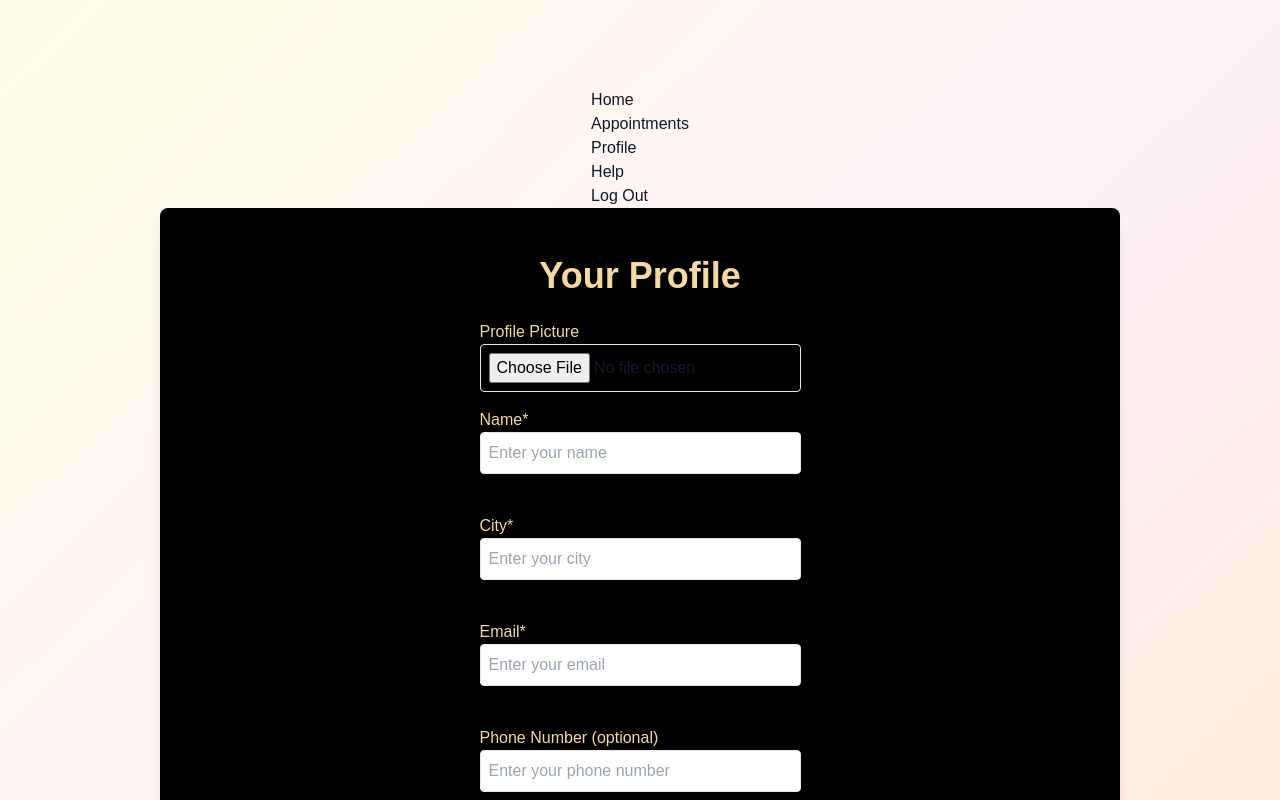
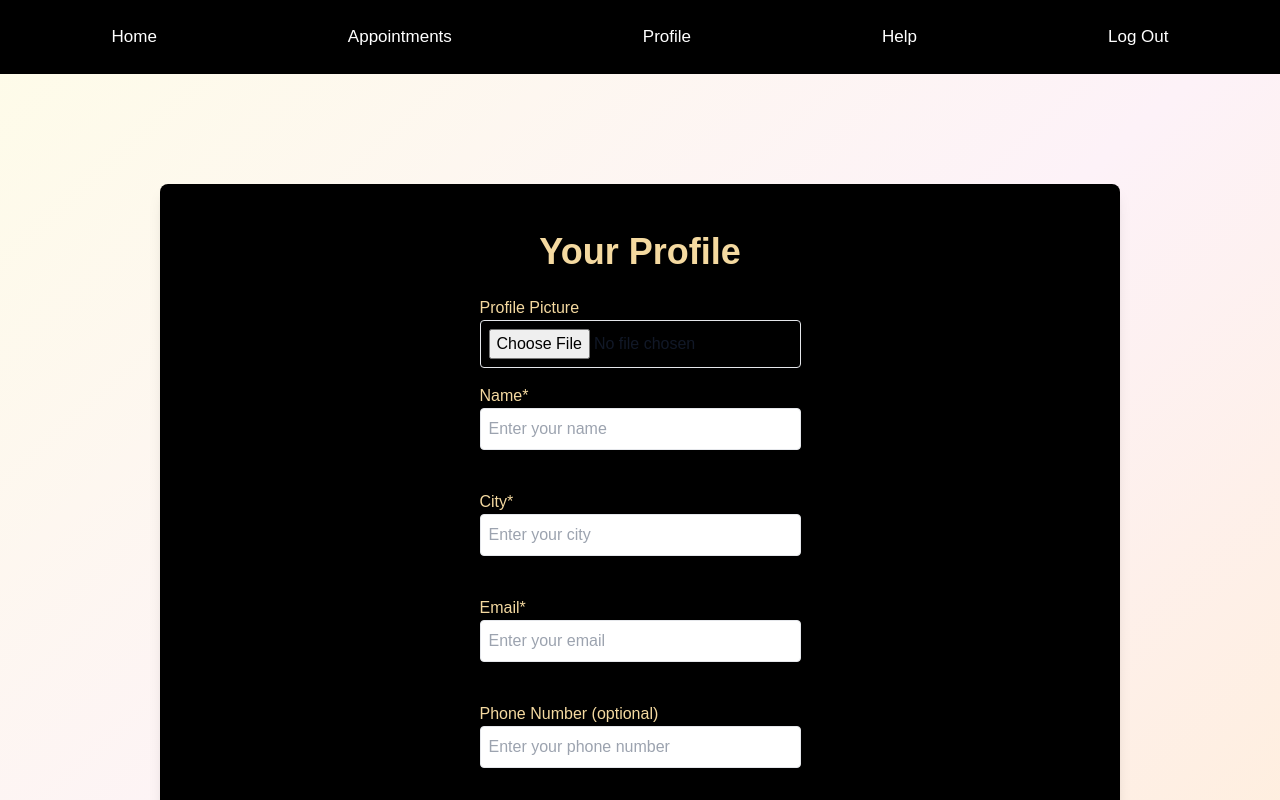
Before and after one commit to WSU-4110/Style, a Next.js app: page /userprofile in a window 1280 px wide. Shown: the top 800 px of the page. Built offline with nearby package versions, Linux system fonts and the light colour scheme.

Commit message:
desiging navbar and updating logout button

```diff
--- a/src/app/userprofile/page.tsx
+++ b/src/app/userprofile/page.tsx
@@ -34,7 +34,8 @@ export default function UserProfile() {
     }
   };
   return (
-    <div className="min-h-screen flex flex-col items-center justify-center bg-gray p-6">
+
+    <div className="min-h-screen flex flex-col items-center justify-center bg-gray p-6"> {/*took out items-center justify-center for flex flex-col*/}
       <Navbar />
       <div className="container max-w-[60rem] p-12 bg-black shadow-lg rounded-lg text-center">
         <h1 className="text-4xl font-bold mb-6 text-[#f4d9a0]">Your Profile</h1>
@@ -104,14 +105,7 @@ export default function UserProfile() {
             Save Profile
           </button>
         </form>
-
         <div className="mt-8">
-          <button
-            onClick={() => router.push('/')}
-            className="bg-blue-500 text-white py-2 px-6 rounded-lg shadow-md hover:bg-blue-600 transition mb-4"
-          >
-            Go to Homepage
-          </button>
         </div>
       </div>
     </div>
--- a/src/components/navbar_artist.tsx
+++ b/src/components/navbar_artist.tsx
@@ -1,19 +1,26 @@
 'use client'
 
 import React from 'react';
+//import './navigationbar.css';
 import { useRouter } from 'next/navigation';
 
 export default function Navbar() {
   const router = useRouter();
 
+  const handlelogout = () => {
+    localStorage.removeItem('authToken');
+    alert('Logging out');
+    router.push('/');
+  }
+
   return (
     <nav>
       <ul>
         <li><button onClick={() => router.push('/homepage')}>Home</button></li>
-        <li><button onClick={() => router.push('/profile')}>Portfolio</button></li>
+        <li><button onClick={() => router.push('/portfolio')}>Portfolio</button></li>
         <li><button onClick={() => router.push('/appointments')}>Clients</button></li>
         <li><button onClick={() => router.push('/helppage')}>Help</button></li>
-        <li><button onClick={() => router.push('/logout')}>Log Out</button></li>
+        <li><button onClick={handlelogout}>Log Out</button></li>
       </ul>
     </nav>
   );
--- /dev/null
+++ b/src/components/navigationbar.css
@@ -0,0 +1,41 @@
+/* navigationbar.tsx */
+
+.container {
+    margin-top: 6rem;
+}
+
+.navigation {
+    background-color: rgb(0, 0, 0);
+    padding: 1rem;
+    margin: 0;
+    width: 100%;
+    top: 0;
+    position: fixed;
+    z-index: 1000;
+  }
+
+  .navigation li {
+    display: inline-block;
+  }
+
+  .navigation ul {
+    list-style: none;
+    justify-content: space-around;
+    display: flex;
+    padding: 0;
+    margin: 0;
+  }
+
+  .navigation button {
+    background: none;
+    font-size: 17px;
+    border: none;
+    color: white;
+    padding: 0.5rem 1rem;
+    font-family: sans-serif;
+    cursor: pointer;
+  }
+
+  .navigation button:hover {
+    color: #f3cf9a;
+  }
--- a/src/components/navigationbar.tsx
+++ b/src/components/navigationbar.tsx
@@ -1,19 +1,26 @@
 'use client'
 
 import React from 'react';
+import './navigationbar.css';
 import { useRouter } from 'next/navigation';
 
 export default function Navbar() {
   const router = useRouter();
 
+  const handlelogout = () => {
+    localStorage.removeItem('authToken');
+    alert('Logging out');
+    router.push('/');
+  }
+
   return (
-    <nav>
+    <nav className="navigation">
       <ul>
         <li><button onClick={() => router.push('/homepage')}>Home</button></li>
         <li><button onClick={() => router.push('/appointments')}>Appointments</button></li>
         <li><button onClick={() => router.push('/userprofile')}>Profile</button></li>
         <li><button onClick={() => router.push('/helppage')}>Help</button></li>
-        <li><button onClick={() => router.push('/logout')}>Log Out</button></li>
+        <li><button onClick={handlelogout}>Log Out</button></li>
       </ul>
     </nav>
   );
```
